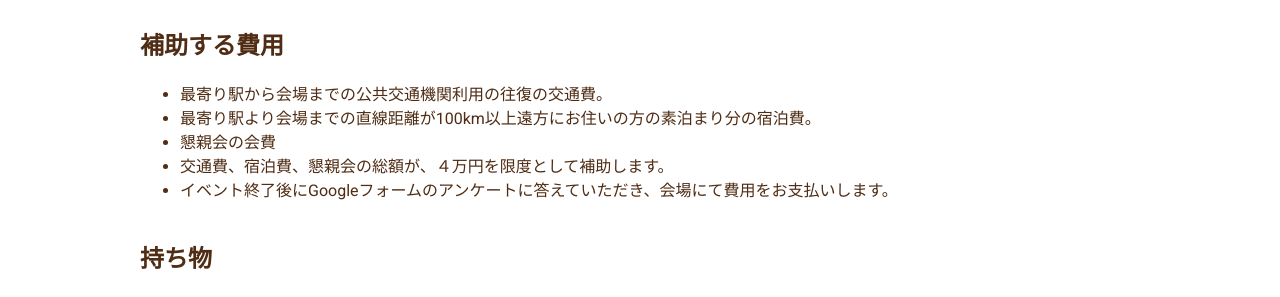
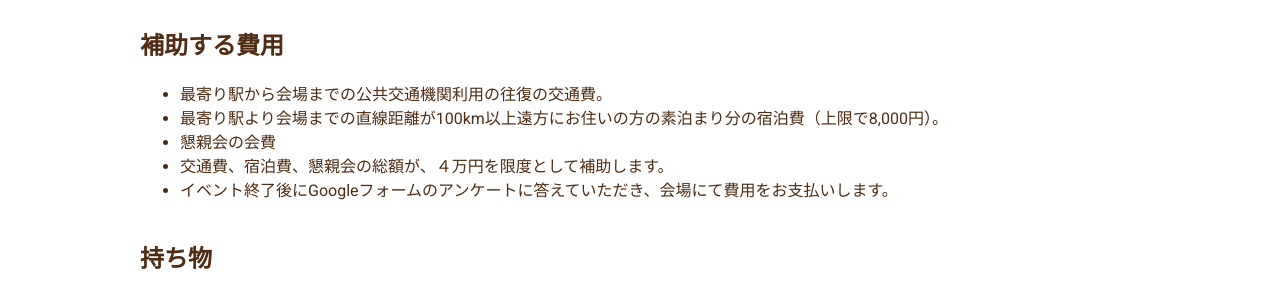
Before and after one commit to coderdojo-japan/dojocon2019.coderdojo.jp, a Jekyll site: the page built from _posts/news/2019-11-17-travelaid.md, in a window 1280 px wide and 900 px high, scrolled down 1296 px. Shown: the part 151-448 px from the top of the window. Built offline with Jekyll 4.4.1, drawn with Linux system fonts in a browser that asks for light colours; nearby versions of some CDN libraries.

Commit message:
宿泊費（上限で8,000円）を追加

```diff
--- a/_posts/news/2019-11-17-travelaid.md
+++ b/_posts/news/2019-11-17-travelaid.md
@@ -24,7 +24,7 @@ permalink: /posts/6/
 
 ## 補助する費用
 - 最寄り駅から会場までの公共交通機関利用の往復の交通費。
-- 最寄り駅より会場までの直線距離が100km以上遠方にお住いの方の素泊まり分の宿泊費。
+- 最寄り駅より会場までの直線距離が100km以上遠方にお住いの方の素泊まり分の宿泊費（上限で8,000円）。
 - 懇親会の会費
 - 交通費、宿泊費、懇親会の総額が、４万円を限度として補助します。
 - イベント終了後にGoogleフォームのアンケートに答えていただき、会場にて費用をお支払いします。
```
